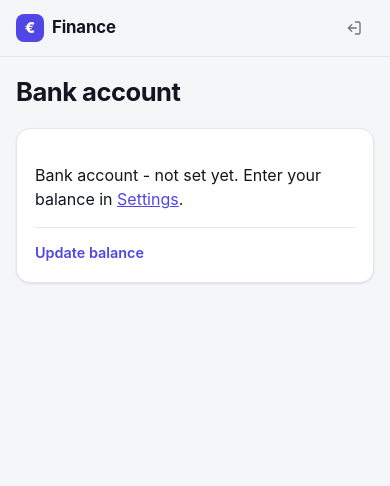
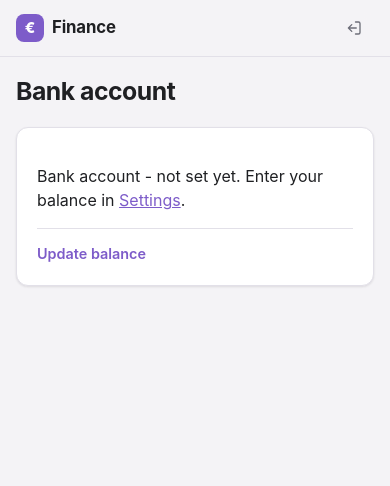
Before and after one commit to rookmelder/Finance-app, a Flask app: template src/templates/balance.html in a window 390 px wide. Shown: the top 486 px of the page. Run offline with Flask 3, Linux system fonts and the light colour scheme; the template is opened without the code that fills it, so the values that code supplies are empty; parts of the project's set-up code (start-up, migrations or seed data) failed here and were passed over.

Commit message:
Web app manifest and icons so phones can install it without the browser bar; restyle tweaks

```diff
--- a/src/static/balance.css
+++ b/src/static/balance.css
@@ -9,7 +9,4 @@
 .bank-history th, .bank-history td { padding: .75rem .5rem; text-align: left; border-bottom: 1px solid var(--border); }
 .bank-history td:first-child, .bank-history td:nth-child(3), .bank-history td:nth-child(4) { white-space: nowrap; }
 .bank-history .badge { display: inline-block; font-size: .75rem; }
-.bank-positive { color: #18723c; }
-@media (prefers-color-scheme: dark) {
-  .bank-positive { color: #75d79b; }
-}
+.bank-positive { color: var(--ok); }
--- a/src/static/style.css
+++ b/src/static/style.css
@@ -1,74 +1,76 @@
 /* Finance — design system. Mobile first, light + dark. */
 
 :root {
-  color-scheme: light dark;
-  --bg: #f5f6f8;
-  --surface: #ffffff;
-  --surface-2: #f0f2f5;
-  --surface-3: #e6e9ee;
-  --border: #e3e6eb;
-  --border-strong: #cfd4dc;
-  --text: #121621;
-  --text-2: #3d4454;
-  --muted: #6b7384;
-  --accent: #4f46e5;
-  --accent-hover: #4338ca;
-  --accent-soft: #eef0ff;
-  --accent-text: #ffffff;
-  --ok: #059669;
-  --ok-soft: #e7f7f0;
-  --danger: #dc2f3c;
-  --danger-soft: #fdecee;
-  --warn: #b45309;
-  --warn-soft: #fff5e1;
-  --needs: #f59e0b;
-  --needs-soft: #fdf1da;
-  --free: #10b981;
-  --free-soft: #ddf6ec;
-  --save: #8b5cf6;
-  --save-soft: #efe8fe;
-  --sunday: #fbeef0;
-  --holiday: #e8590c;
-  --shadow-sm: 0 1px 2px rgba(16, 24, 40, 0.04), 0 1px 3px rgba(16, 24, 40, 0.06);
-  --shadow-md: 0 4px 16px rgba(16, 24, 40, 0.08);
+  /* Dark gray base, lilac accent, kiwi for money-positive / ok. Dark is the default. */
+  color-scheme: dark;
+  --bg: #17181b;
+  --surface: #212226;
+  --surface-2: #2a2b30;
+  --surface-3: #35363c;
+  --border: #33343a;
+  --border-strong: #45464e;
+  --text: #ececf1;
+  --text-2: #c8c9d3;
+  --muted: #9092a0;
+  --accent: #b79cf0;
+  --accent-hover: #c9b5f6;
+  --accent-soft: #2d2640;
+  --accent-text: #17181b;
+  --ok: #a3d65c;
+  --ok-soft: #232d17;
+  --danger: #f27f86;
+  --danger-soft: #3a1f23;
+  --warn: #e8b75a;
+  --warn-soft: #33290f;
+  --needs: #e8b75a;
+  --needs-soft: #33290f;
+  --free: #a3d65c;
+  --free-soft: #232d17;
+  --save: #8fa6f2;
+  --save-soft: #232a45;
+  --sunday: #261f25;
+  --holiday: #f0925a;
+  --shadow-sm: 0 1px 2px rgba(0, 0, 0, 0.35);
+  --shadow-md: 0 8px 24px rgba(0, 0, 0, 0.45);
   --radius-sm: 8px;
-  --radius: 14px;
-  --radius-lg: 20px;
+  --radius: 12px;
+  --radius-lg: 18px;
   --nav-h: 64px;
   --font: ui-sans-serif, -apple-system, BlinkMacSystemFont, "Segoe UI", Roboto, "Helvetica Neue", Arial, sans-serif;
 }
 
-@media (prefers-color-scheme: dark) {
+@media (prefers-color-scheme: light) {
   :root {
-    --bg: #0d0f14;
-    --surface: #161922;
-    --surface-2: #1d212c;
-    --surface-3: #262b38;
-    --border: #262b37;
-    --border-strong: #353b4a;
-    --text: #e8eaf0;
-    --text-2: #c2c7d3;
-    --muted: #8b92a3;
-    --accent: #7c83ff;
-    --accent-hover: #959bff;
-    --accent-soft: #23264a;
-    --accent-text: #0d0f14;
-    --ok: #34d399;
-    --ok-soft: #12302a;
-    --danger: #f87171;
-    --danger-soft: #3a1a1e;
-    --warn: #fbbf24;
-    --warn-soft: #33270f;
-    --needs: #fbbf24;
-    --needs-soft: #33280f;
-    --free: #34d399;
-    --free-soft: #11302a;
-    --save: #a78bfa;
-    --save-soft: #2a2145;
-    --sunday: #261b22;
-    --holiday: #fb923c;
-    --shadow-sm: 0 1px 2px rgba(0, 0, 0, 0.3);
-    --shadow-md: 0 6px 20px rgba(0, 0, 0, 0.45);
+    color-scheme: light;
+    --bg: #f4f3f6;
+    --surface: #ffffff;
+    --surface-2: #efeef2;
+    --surface-3: #e3e1e8;
+    --border: #e2e0e8;
+    --border-strong: #cbc8d4;
+    --text: #1f2023;
+    --text-2: #44454c;
+    --muted: #6e6f7a;
+    --accent: #7d5cc9;
+    --accent-hover: #6a49b5;
+    --accent-soft: #efe9fb;
+    --accent-text: #ffffff;
+    --ok: #4d8a12;
+    --ok-soft: #eaf5d6;
+    --danger: #d8323f;
+    --danger-soft: #fdecee;
+    --warn: #a86608;
+    --warn-soft: #fff3da;
+    --needs: #d99a1e;
+    --needs-soft: #fbefd2;
+    --free: #86c232;
+    --free-soft: #eaf5d6;
+    --save: #6f86e0;
+    --save-soft: #e8ecfb;
+    --sunday: #f8eef2;
+    --holiday: #e8590c;
+    --shadow-sm: 0 1px 2px rgba(30, 28, 40, 0.05), 0 1px 3px rgba(30, 28, 40, 0.06);
+    --shadow-md: 0 6px 20px rgba(30, 28, 40, 0.1);
   }
 }
 
@@ -220,21 +222,22 @@ a { color: var(--accent); }
 }
 /* Desktop: use more of the screen. Calendar and months get the most room. */
 @media (min-width: 1024px) {
-  .container, .header-container { max-width: 1040px; }
+  .container, .header-container { max-width: 1120px; }
   .container.page-calendar_page, .container.page-income { max-width: 1320px; }
 }
 
 h1 {
-  font-size: 1.6rem;
-  font-weight: 750;
+  font-size: 1.55rem;
+  font-weight: 700;
   letter-spacing: -0.02em;
   margin: 0 0 20px;
   line-height: 1.2;
 }
 
 h2 {
-  font-size: 1rem;
+  font-size: 0.95rem;
   font-weight: 650;
+  letter-spacing: 0.01em;
   margin: 0 0 14px;
   color: var(--text);
 }
@@ -253,7 +256,7 @@ h2 {
   background: var(--surface);
   border: 1px solid var(--border);
   border-radius: var(--radius);
-  padding: 18px;
+  padding: 20px;
   margin-bottom: 16px;
   box-shadow: var(--shadow-sm);
 }
--- a/src/templates/base.html
+++ b/src/templates/base.html
@@ -12,8 +12,11 @@
   <meta charset="utf-8">
   <meta name="viewport" content="width=device-width, initial-scale=1, viewport-fit=cover">
   <meta name="color-scheme" content="light dark">
-  <meta name="theme-color" content="#f5f6f8" media="(prefers-color-scheme: light)">
-  <meta name="theme-color" content="#0d0f14" media="(prefers-color-scheme: dark)">
+  <meta name="theme-color" content="#f4f3f6" media="(prefers-color-scheme: light)">
+  <meta name="theme-color" content="#17181b" media="(prefers-color-scheme: dark)">
+  <link rel="manifest" href="{{ url_for('static', filename='manifest.webmanifest') }}">
+  <link rel="icon" href="{{ url_for('static', filename='icon.svg') }}" type="image/svg+xml">
+  <link rel="apple-touch-icon" href="{{ url_for('static', filename='icon-192.png') }}">
   <title>{% block title %}Finance{% endblock %}</title>
   <link rel="stylesheet" href="{{ url_for('static', filename='style.css') }}">
   {% block head %}{% endblock %}
--- a/src/templates/login.html
+++ b/src/templates/login.html
@@ -1,7 +1,7 @@
 <!doctype html>
 <html lang="en"><head><meta charset="utf-8"><meta name="viewport" content="width=device-width, initial-scale=1, viewport-fit=cover">
 <meta name="color-scheme" content="light dark">
-<title>Login - Finance</title><link rel="stylesheet" href="{{ url_for('static', filename='style.css') }}"></head>
+<link rel="manifest" href="{{ url_for('static', filename='manifest.webmanifest') }}"><link rel="icon" href="{{ url_for('static', filename='icon.svg') }}" type="image/svg+xml"><title>Login - Finance</title><link rel="stylesheet" href="{{ url_for('static', filename='style.css') }}"></head>
 <body class="login"><main>
 <span class="brand-mark">€</span>
 <h1>Finance</h1>
```
Also changed, not shown: src/static/icon-192.png (added), src/static/icon-512.png (added), src/static/icon.svg (added), src/static/manifest.webmanifest (added).
